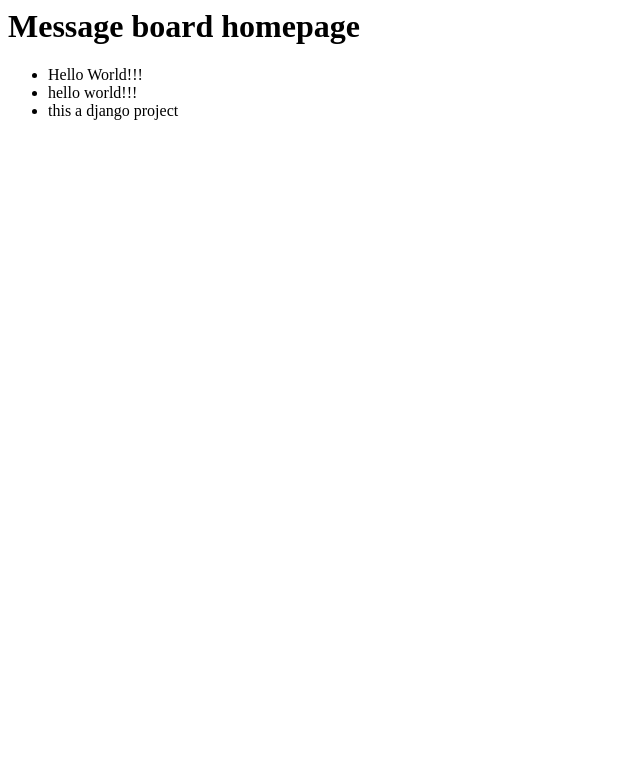
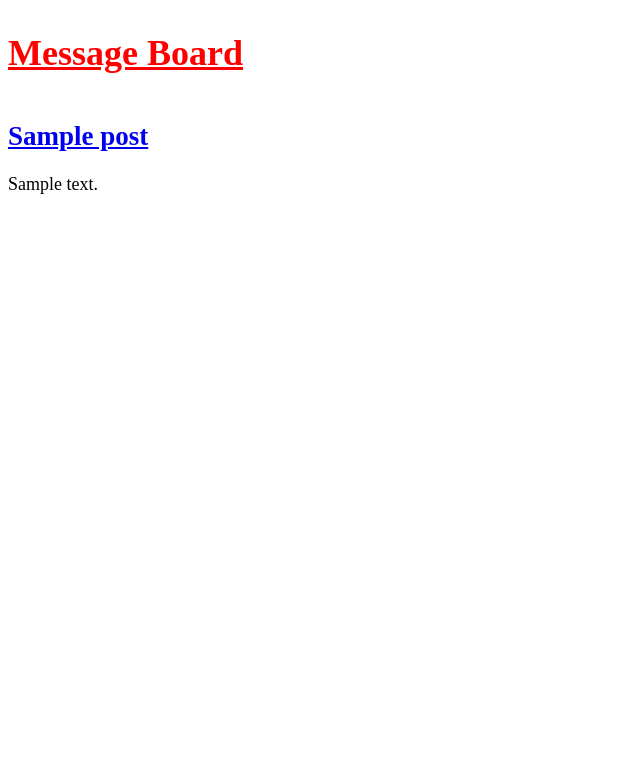
Before and after one commit to abena1apaw/Message-board_project, a Django app: template mb/templates/home.html in a window 1280 px wide. Shown: the top 783 px of the page, without its empty margins (0-640 px from the left). Run offline with Django 3.2, Linux system fonts and the light colour scheme; data comes from the database, SQL or seed files in the repository; both versions use the stored data as it was after the commit; the template is opened without the code that fills it: values that come from a table or form of the project are taken from there, most other values are stand-ins (such as "Sample title", 1, 10 or a date in 2020).

Commit message:
added css

```diff
--- a/mb/mb_project/settings.py
+++ b/mb/mb_project/settings.py
@@ -119,3 +119,4 @@ USE_TZ = True
 # https://docs.djangoproject.com/en/3.0/howto/static-files/
 
 STATIC_URL = '/static/'
+STATICFILES_DIRS = [os.path.join(BASE_DIR, 'static')]
--- a/mb/posts/models.py
+++ b/mb/posts/models.py
@@ -1,4 +1,5 @@
 from django.db import models
+
 
 class Post(models.Model):
     text = models.TextField()
--- a/mb/posts/urls.py
+++ b/mb/posts/urls.py
@@ -15,8 +15,9 @@ Including another URLconf
 """
 from django.urls import path
 
-from .views import HomePageView
+from .views import HomePageView, PostDetailView
 
 urlpatterns = [
+    path('post/<int:pk>/', PostDetailView.as_view(), name='post_detail'),
     path('', HomePageView.as_view(), name='home'),
 ]
--- /dev/null
+++ b/mb/static/css/base.css
@@ -0,0 +1,46 @@
+header {
+   border-bottom: 1 px solid #999;
+   margin-bottom: 2 rem;
+   display: flex;
+}
+
+header h1 a {
+   color: red;
+}
+
+body {
+   font family: 'Source Sans Pro', sans-serif;
+   font-size: 18px;
+}
+
+.nav-left {
+   margin-right: auto;
+}
+
+.nav-right {
+   display: flex;
+   padding-top: 2rem;
+}
+
+.post entry {
+   margin-bottom: 2rem
+}
+
+.post-entry h2 {
+   margin: 0.5rem 0;
+}
+
+.post-entry h2 a,
+.post-entry h2 a:visited {
+   color: blue;
+   text-decoration: none;
+}
+
+.post entry p {
+   margin: 0;
+   font-weight: 400;
+}
+
+.post-entry h2 a:hover {
+   color: red;
+}
--- /dev/null
+++ b/mb/templates/base.html
@@ -0,0 +1,17 @@
+
+{% load static %}
+<html>
+    <head>
+        <title>Message Board</title>
+    <link href="https://fonts.googleapis.com/css?family=Source+Sans+Pro:400" rel="stylesheet">
+    <link href="{% static 'css/base.css' %}" rel="stylesheet">
+</head>
+<body>
+    <header><h1><a href="url 'home' %}">Message Board</a></h1>
+   </header>
+  <div>
+    {% block content %}
+    {% endblock content %}
+  </div>
+</body>
+</html>
--- a/mb/templates/home.html
+++ b/mb/templates/home.html
@@ -1,5 +1,10 @@
-<h1>Message board homepage</h1>
-<ul>{% for post in all_posts_list %}
-     <li>{{ post.text }}</li>
+{% extends 'base.html' %}
+
+{% block content %}
+  {% for post in object_list %}
+    <div class="post_entry">
+      <h2><a href="{% url 'post_detail' post.pk %}">{{ post.title }}</a></h2>
+      <p>{{ post.text }}</p>
+    </div>
      {% endfor %}
-</ul>
+    {% endblock content %}
```
Also changed, not shown: mb/posts/views.py (+8 -2 lines), mb/templates/post_detail.html (added, +9 -0 lines), mb/db.sqlite3, mb/templates/home.html.txt (deleted).
